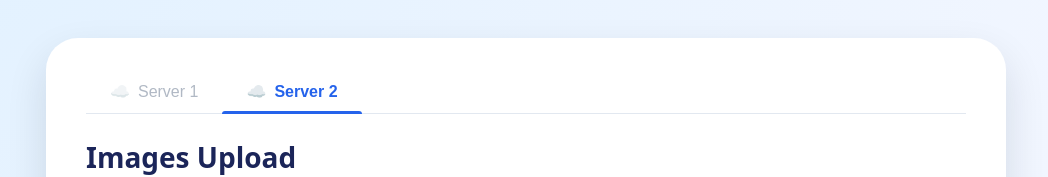
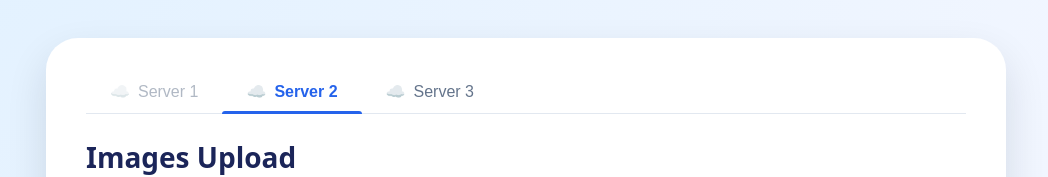
Before and after one commit to akshitravula/hoshiyaar-image-frontend, a React (Vite) app: page / in a window 1280 px wide. Shown: the part 153-330 px from the top of the page, without its empty margins (114-1162 px from the left). Built offline with nearby package versions, Linux system fonts and the light colour scheme.

Commit message:
feat: add Server 3 to frontend tabs

```diff
--- a/src/App.jsx
+++ b/src/App.jsx
@@ -119,6 +119,13 @@ function App() {
           >
             <span>☁️</span> Server 2
           </button>
+          <button
+            type="button"
+            className={`tab-btn ${server === "3" ? "active" : ""}`}
+            onClick={() => setServer("3")}
+          >
+            <span>☁️</span> Server 3
+          </button>
         </div>
 
         <h1>Images Upload</h1>
```
